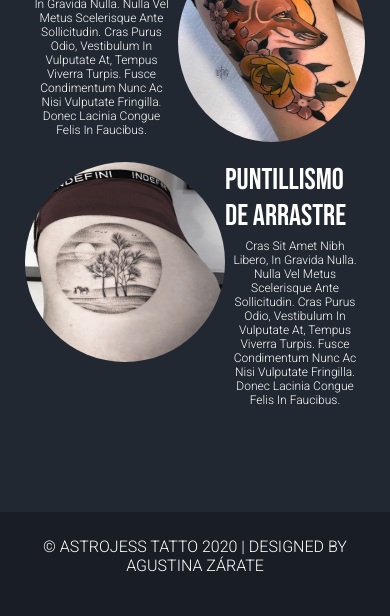
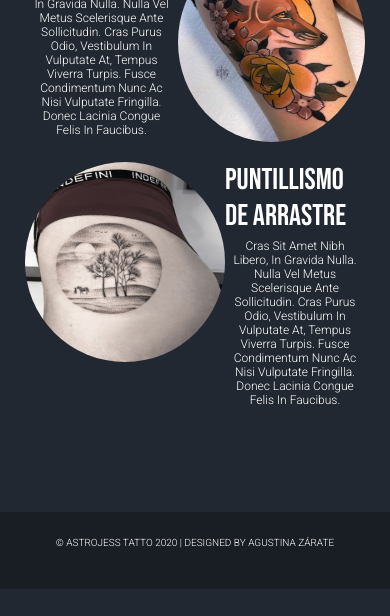
Before and after one commit to agus-99/proyecto-final, a website: page pages/estilos.html in a window 390 px wide. Shown: the part 740-1356 px from the top of the page. After the commit the page ends 1329 px from the top, so only its background shows below. Drawn offline with nearby package versions, Linux system fonts and the light colour scheme.

Commit message:
p footer

```diff
--- a/scss/_mobile.scss
+++ b/scss/_mobile.scss
@@ -113,6 +113,9 @@ h1 { @include transform (capitalize);
 }
 .presupuesto { @include sizes (350px,350px);
                padding: 0px;
+}
+.footer__p { @include fsize (10px);
+
 }
 }
 // Small devices (landscape phones, 576px and up)
```
Also changed, not shown: css/main.css.
